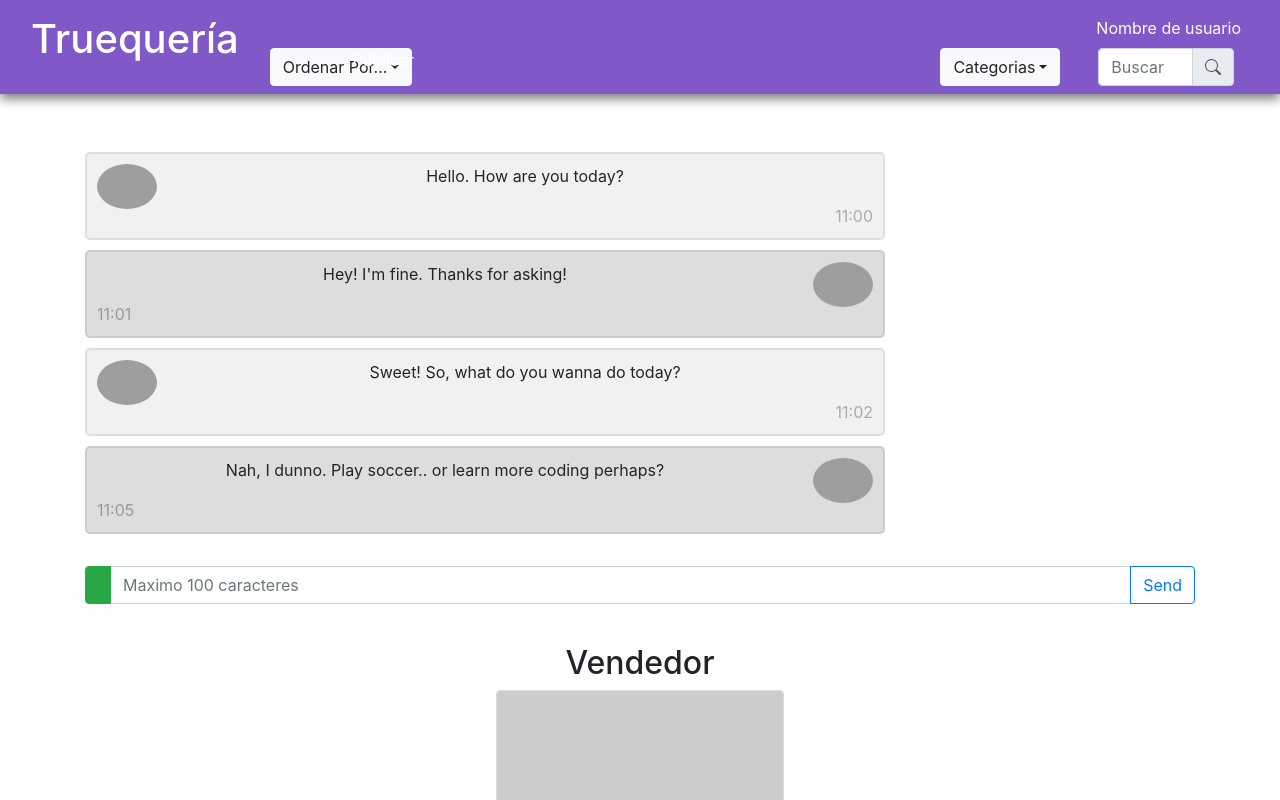
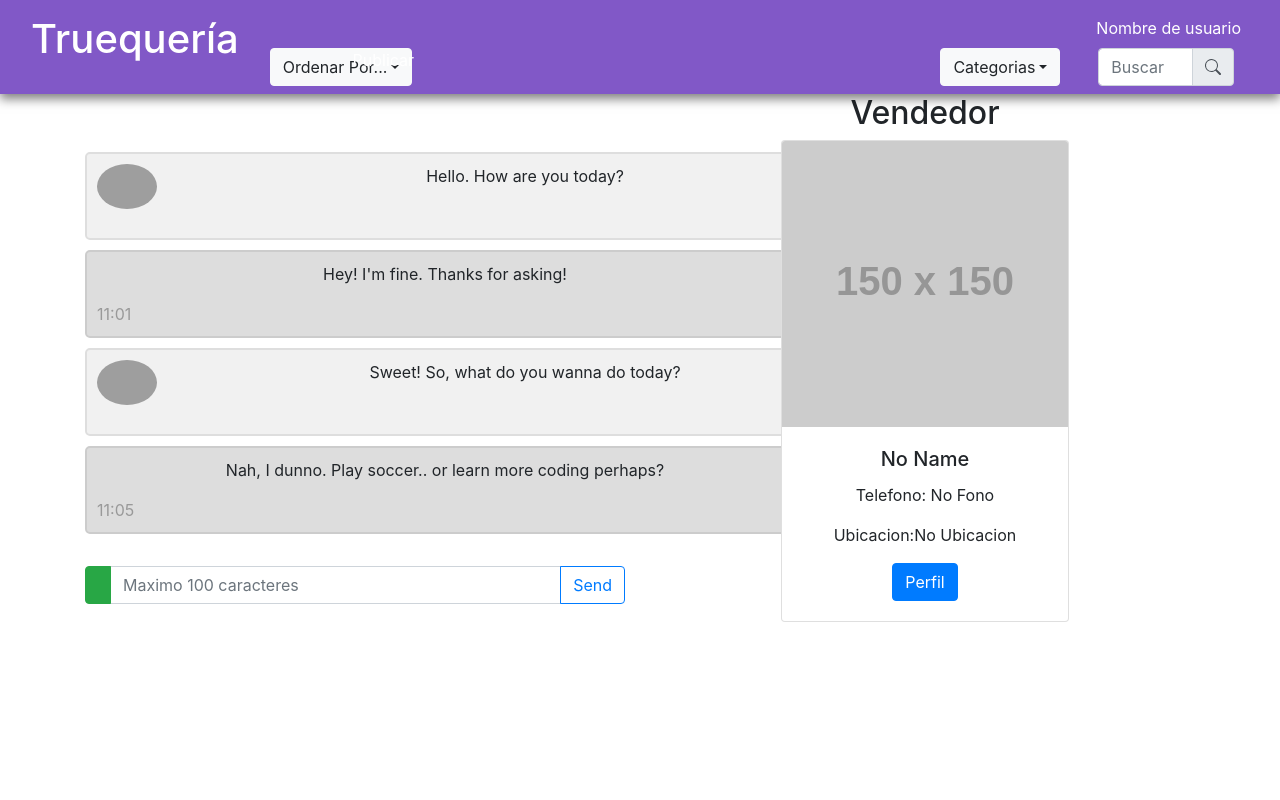
Before and after one commit to crojasmo/ProyectoInterfacesUsuarias, a React (Create React App) app: page /contacto in a window 1280 px wide. Shown: the top 800 px of the page. Built offline with nearby package versions, Linux system fonts and the light colour scheme; grey boxes are pictures that could not be loaded.

Commit message:
contacto no fluido

```diff
--- a/src/Components/Contacto.js
+++ b/src/Components/Contacto.js
@@ -64,7 +64,7 @@ class Contacto extends React.Component {
          <link rel="stylesheet" href="https://cdnjs.cloudflare.com/ajax/libs/font-awesome/4.7.0/css/font-awesome.min.css"></link>
             <Container >
             <Row>
-            <Col>
+            <Col className = {'col-6'}>
 
                 <br/>
                 <br/>
@@ -121,7 +121,7 @@ class Contacto extends React.Component {
 
             </Col>
 
-            <Col>
+            <Col className = {'col-6'}>
 
             <h2>Vendedor</h2>
 
```
